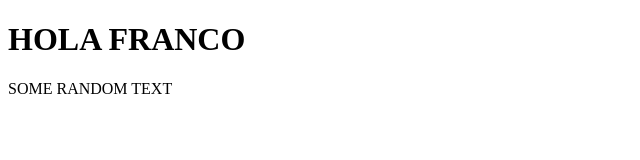
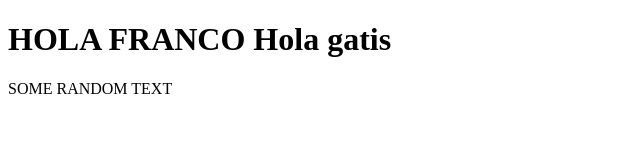
Before and after one commit to ruggero-nardi/CoolKidz, a plain HTML site: page index.html in a window 1280 px wide. Shown: the whole page, without its empty margins (0-640 px from the left). Drawn offline with Linux system fonts and the light colour scheme.

Commit message:
te cabe el cambio

```diff
--- a/index.html
+++ b/index.html
@@ -8,7 +8,7 @@
 </head>
 <body>
     <header>
-        <h1>HOLA FRANCO</h1>
+        <h1>HOLA FRANCO Hola gatis</h1>
     </header>
     <section>
         <article>
```
